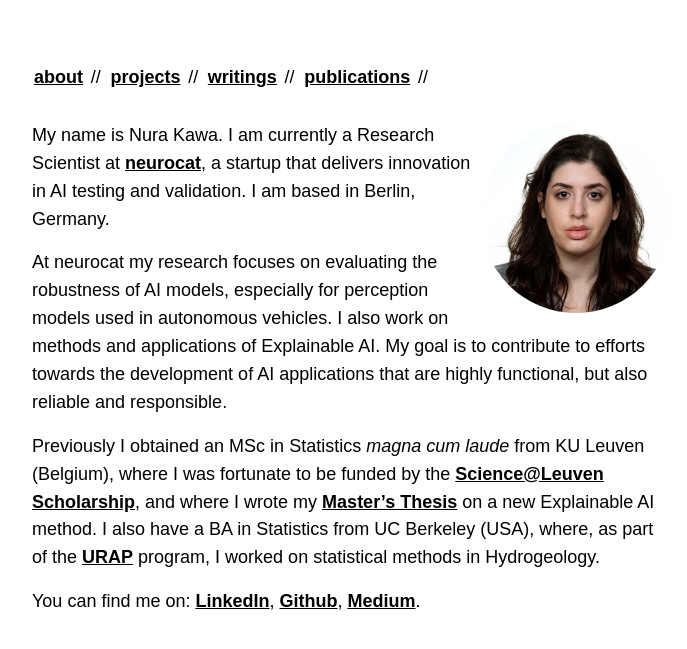
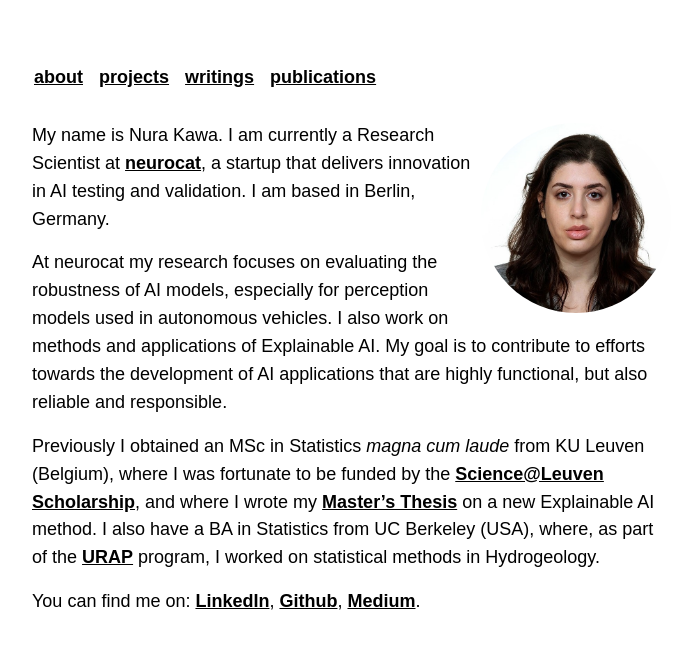
Before and after one commit to nurakawa/nk.github.io, a Jekyll site: the page built from index.markdown, in a window 1280 px wide. Shown: the top 649 px of the page, without its empty margins (288-975 px from the left). Built offline with Jekyll 4.4.1, drawn with Linux system fonts in a browser that asks for light colours.

Commit message:
fix navigation spacing

```diff
--- a/_includes/navigation.html
+++ b/_includes/navigation.html
@@ -3,7 +3,7 @@
   {% if page.title == link.title %}
   <a href="{{ link.url }}" title="{{ link.title }}" class="current">{{ link.title }}</a>
   {% else %}
-  <a href="{{ link.url }}" title="{{ link.title }}">{{ link.title }}</a> //
+  <a href="{{ link.url }}" title="{{ link.title }}">{{ link.title }}</a>
   {% endif %}
   {% endfor %}
 </nav>
--- a/_sass/no-style-please.scss
+++ b/_sass/no-style-please.scss
@@ -108,7 +108,7 @@
   }
 
   #main-navigation {
-    word-spacing: 0.15em;
+    word-spacing: 0.5em;
     padding-bottom: 0.55em;
   }
 
```
